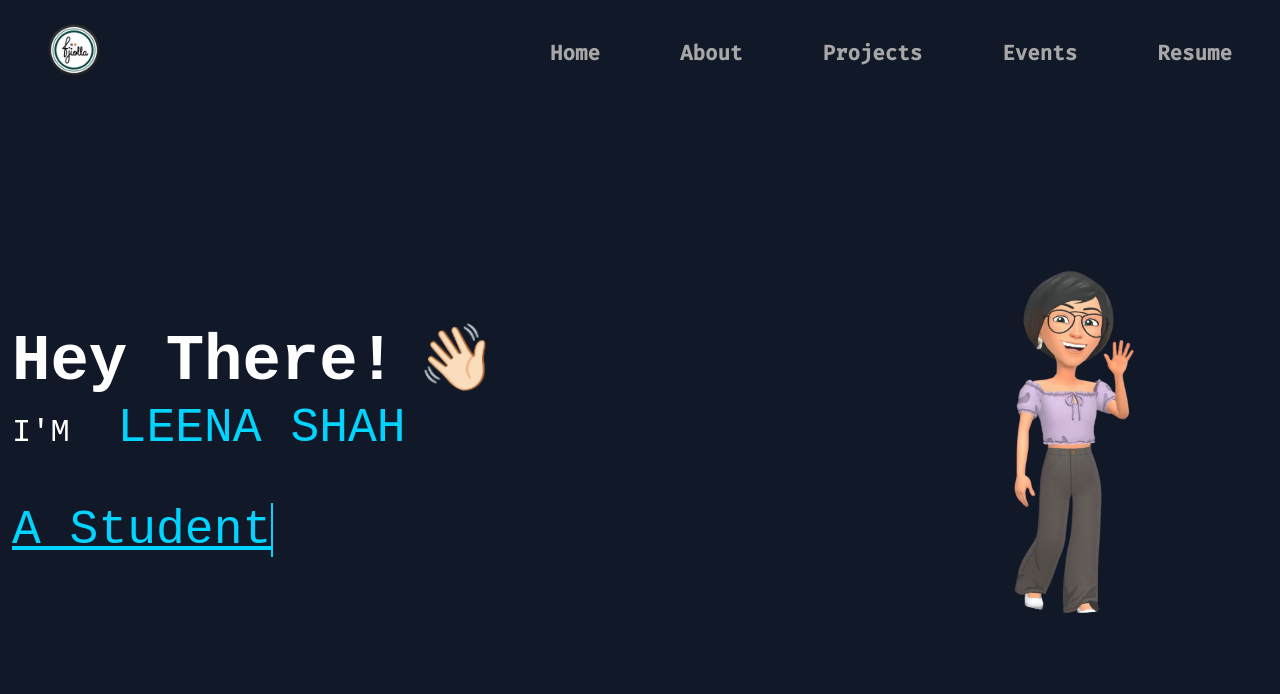
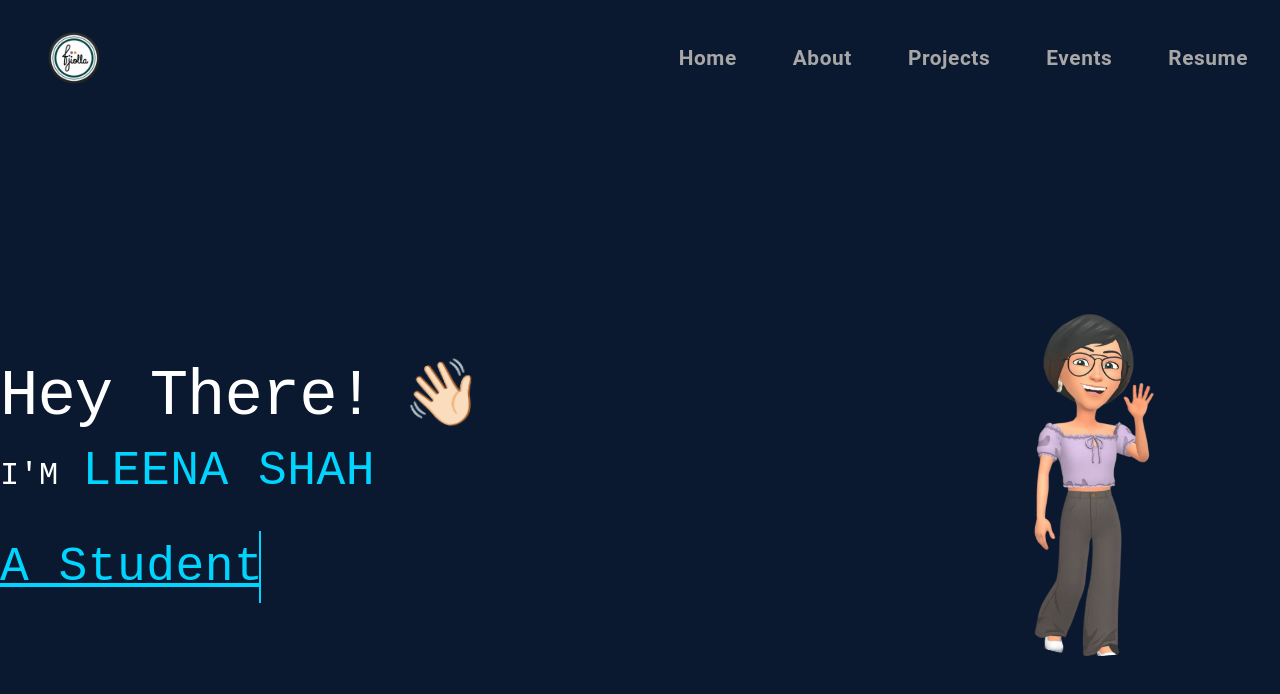
Before and after one commit to fjiolla/My-Portfolio, a React (Vite) app: page / in a window 1280 px wide. Shown: the top 694 px of the page. Built offline with nearby package versions, Linux system fonts and the light colour scheme.

Commit message:
Used material UI instead of plain css

```diff
--- a/package.json
+++ b/package.json
@@ -10,6 +10,10 @@
     "preview": "vite preview"
   },
   "dependencies": {
+    "@emotion/react": "^11.14.0",
+    "@emotion/styled": "^11.14.1",
+    "@mui/icons-material": "^7.3.4",
+    "@mui/material": "^7.3.4",
     "react": "^19.1.1",
     "react-dom": "^19.1.1"
   },
--- a/src/App.jsx
+++ b/src/App.jsx
@@ -1,15 +1,24 @@
 import React from "react";
-import NavBar from "./components/Navbar.jsx";
-import Home from "./components/Home.jsx";
+import { Box } from "@mui/material";
+import NavBar from "./components/Navbar";
+import Home from "./components/Home";
 
 function App() {
   return (
-    <div className="App">
-      <NavBar/>
+    <Box
+      sx={{
+        minHeight: "100vh",
+        bgcolor: "#0a192f",
+        margin: 0,
+        padding: 0,
+        overflow: "hidden",
+      }}
+    >
+      <NavBar />
       <main>
-        <Home/>
+        <Home />
       </main>
-    </div>
+    </Box>
   );
 }
 
--- a/src/components/Home.css
+++ /dev/null
@@ -1,130 +0,0 @@
-html, body {
-  margin: 0;
-  padding: 0;
-  overflow: hidden;
-  height: 100%;
-}
-
-.home-section {
-  min-height: 100vh;
-  display: flex;
-  justify-content: center;
-  align-items: center;
-  padding: 0;
-  color: #fff;
-  font-family: 'Press Start 2P', monospace;
-}
-
-.home-content {
-  display: flex;
-  justify-content: space-between;
-  align-items: center;
-  max-width: 1000px;
-  width: 100%;
-  gap: 2rem;
-}
-
-.wave {
-  display: inline-block;
-  margin-left: -1rem;
-  animation: wave-animation 2s infinite;
-  transform-origin: 70% 70%;
-}
-
-.text-part {
-    flex: 1;
-    margin-left: -8rem;
-    margin-top: -8rem;
-}
-
-@keyframes wave-animation {
-  0%   {  transform: rotate(0deg);    }
-  10%  {  transform: rotate(30deg);   }
-  20%  {  transform: rotate(-30deg);  }
-  30%  {  transform: rotate(30deg);   }
-  40%  {  transform: rotate(-30deg);  }
-  50%  {  transform: rotate(20deg);   }
-  60%  {  transform: rotate(-20deg);  }
-  70%  {  transform: rotate(10deg);   }
-  80%  {  transform: rotate(-10deg);  }
-  90%  {  transform: rotate(5deg);    }
-  100% {  transform: rotate(0deg);    }
-}
-
-.intro {
-  font-size: 4rem;
-  margin: 0 0 0.2rem 0;
-}
-
-.name-line {
-  display: flex;
-  align-items: baseline;
-  gap: 3rem;
-  margin-bottom: 3rem;
-}
-
-.sub-intro {
-  font-size: 2rem;
-}
-
-.image-part {
-  flex: 1;
-  margin-top: -8rem;
-  margin-right: -7rem;
-  display: flex;
-  justify-content: flex-end;
-}
-
-.myname {
-  font-size: 3rem;
-  color: #00d4ff;
-}
-
-
-.my-icon {
-    width: 350px;
-    height: 350px;
-    border-radius: 50%;
-}
-
-.my-icon:hover {
-    transform: scale(1.05);
-}
-
-@media (max-width: 768px) {
-    .home-content {
-        flex-direction: column;
-    }
-
-    .image-part {
-        justify-content: center;
-    }
-
-    .my-icon {
-        width: 200px;
-        margin-top: 2rem;
-    }
-
-}
-
-
-.role {
-  display: inline-block;
-  font-size: 3rem;
-  color: #00d4ff;
-  white-space: nowrap;
-  overflow: hidden;
-  border-right: 2px solid #00d4ff;
-  text-decoration: underline;
-  width: 0;
-  animation: typing 2s steps(9, end) 1 forwards, blink 0.9s infinite step-end;
-}
-
-@keyframes typing {
-  from { width: 0; }
-  to   { width: 9ch; }
-}
-
-@keyframes blink {
-  50% { border-color: transparent; }
-}
--- a/src/components/Home.jsx
+++ b/src/components/Home.jsx
@@ -1,32 +1,160 @@
-import React from "react";
-import "./Home.css";
-import myIcon from "../assets/myIcon.svg"
+import React from 'react';
+import {
+  Typography,
+  Container,
+  Box,
+  Avatar
+} from '@mui/material';
+import { keyframes } from '@mui/system';
+import myIcon from '../assets/myIcon.svg';
 
-export default function Home() {
+const wave = keyframes`
+  0% { transform: rotate(0deg); }
+  10% { transform: rotate(30deg); }
+  20% { transform: rotate(-30deg); }
+  30% { transform: rotate(30deg); }
+  40% { transform: rotate(-30deg); }
+  50% { transform: rotate(20deg); }
+  60% { transform: rotate(-20deg); }
+  70% { transform: rotate(10deg); }
+  80% { transform: rotate(-10deg); }
+  90% { transform: rotate(5deg); }
+  100% { transform: rotate(0deg); }
+`;
+
+const typing = keyframes`
+  from { width: 0; }
+  to { width: 9ch; }
+`;
+
+const blink = keyframes`
+  50% { border-color: transparent; }
+`;
+
+function Home() {
   return (
-    <section className="home-section">
-  <div className="home-content">
-    <div className="text-part">
-      <h1 className="intro">
-        Hey There!{" "}
-        <span className="wave" role="img" aria-label="wave">
-          👋🏻
-        </span>
-      </h1>
+    <Box
+      sx={{
+        minHeight: '100vh',
+        display: 'flex',
+        justifyContent: 'center',
+        alignItems: 'center',
+        color: '#fff',
+        fontFamily: '"Press Start 2P", monospace'
+      }}
+    >
+      <Container maxWidth="lg">
+        <Box
+          sx={{
+            display: 'flex',
+            flexDirection: { xs: 'column', md: 'row' },
+            alignItems: 'center',
+            justifyContent: 'space-between',
+            width: '100%',
+            gap: 4
+          }}
+        >
+          <Box sx={{
+            flex: 1,
+            textAlign: { xs: 'center', md: 'left' },
+            mt: { xs: 0, md: -8 },
+            ml: { xs: 0, md: -8 }
+          }}>
+            <Typography
+              variant="h1"
+              sx={{
+                fontSize: { xs: '2.5rem', md: '4rem' },
+                mb: 1,
+                fontFamily: 'inherit',
+                margin: 0
+              }}
+            >
+              Hey There!{' '}
+              <Box
+                component="span"
+                sx={{
+                  display: 'inline-block',
+                  animation: `${wave} 2s infinite`,
+                  transformOrigin: '70% 70%',
+                  ml: -1
+                }}
+              >
+                👋🏻
+              </Box>
+            </Typography>
 
-      <div className="name-line">
-        <span className="sub-intro">I'M</span>
-        <span className="myname">LEENA SHAH</span>
-      </div>
+            <Box
+              sx={{
+                display: 'flex',
+                flexDirection: { xs: 'column', sm: 'row' },
+                alignItems: { xs: 'center', sm: 'baseline' },
+                gap: { xs: 1, sm: 3 },
+                mb: 3
+              }}
+            >
+              <Typography
+                sx={{
+                  fontSize: { xs: '1.5rem', md: '2rem' },
+                  fontFamily: 'inherit'
+                }}
+              >
+                I'M
+              </Typography>
+              <Typography
+                sx={{
+                  fontSize: { xs: '2rem', md: '3rem' },
+                  color: '#00d4ff',
+                  fontFamily: 'inherit'
+                }}
+              >
+                LEENA SHAH
+              </Typography>
+            </Box>
 
-      <span className="role">A Student</span>
-    </div>
+            <Typography
+              sx={{
+                fontSize: { xs: '1.8rem', md: '3rem' },
+                color: '#00d4ff',
+                textDecoration: 'underline',
+                fontFamily: 'inherit',
+                display: 'inline-block',
+                overflow: 'hidden',
+                borderRight: '2px solid #00d4ff',
+                whiteSpace: 'nowrap',
+                width: 0,
+                animation: `${typing} 2s steps(9, end) forwards, ${blink} 0.9s infinite step-end`
+              }}
+            >
+              A Student
+            </Typography>
+          </Box>
 
-    <div className="image-part">
-      <img src={myIcon} alt="Leena Icon" className="my-icon" />
-    </div>
-  </div>
-</section>
-
+          <Box
+            sx={{
+              flex: 1,
+              display: 'flex',
+              justifyContent: { xs: 'center', md: 'flex-end' },
+              mt: { xs: 4, md: -8 },
+              mr: { xs: 0, md: -7 }
+            }}
+          >
+            <Avatar
+              src={myIcon}
+              alt="Leena Icon"
+              sx={{
+                width: { xs: 200, md: 350 },
+                height: { xs: 200, md: 350 },
+                transition: 'transform 0.3s ease',
+                '&:hover': {
+                  transform: 'scale(1.05)'
+                }
+              }}
+            />
+          </Box>
+        </Box>
+      </Container>
+    </Box>
   );
 }
+
+export default Home;
--- a/src/components/NavBar.css
+++ /dev/null
@@ -1,28 +0,0 @@
-.navbar {
-  display: flex;
-  justify-content: space-between;
-  align-items: center;
-  padding: 0rem 3rem 0rem 1.5rem;
-}
-
-.navbar-logo .logo {
-  height: 100px;
-  width: auto;
-}
-
-.navbar-links {
-  display: flex;
-  list-style: none;
-  font-size: 1.3rem;
-  gap: 5rem;
-}
-
-.navbar-links a {
-  text-decoration: none;
-  color: #a8a7a7;
-  font-weight: 600;
-}
-
-.navbar-links a:hover {
-  color: #007bff;
-}
--- a/src/components/Navbar.jsx
+++ b/src/components/Navbar.jsx
@@ -1,24 +1,54 @@
 import React from "react";
+import { AppBar, Toolbar, Button, Box, Avatar } from "@mui/material";
 import logo from "../assets/logo.png";
-import "./NavBar.css";
 
 function NavBar() {
   return (
-    <nav className="navbar">
-      <div className="navbar-logo">
-        <a href="/">
-          <img src={logo} className="logo"/>
-        </a>
-      </div>
+    <AppBar
+      position="static"
+      elevation={0}
+      sx={{
+        bgcolor: "transparent",
+        py: 1,
+      }}
+    >
+      <Toolbar sx={{ justifyContent: "space-between", px: 3 }}>
+        <Box sx={{ display: "flex", alignItems: "center" }}>
+          <Avatar
+            src={logo}
+            alt="Logo"
+            sx={{ width: 100, height: 100 }}
+            variant="square"
+          />
+        </Box>
 
-      <ul className="navbar-links">
-        <li><a href="/">Home</a></li>
-        <li><a href="/about">About</a></li>
-        <li><a href="/projects">Projects</a></li>
-        <li><a href="/projects">Events</a></li>
-        <li><a href="/resume">Resume</a></li>
-      </ul>
-    </nav>
+        <Box
+          sx={{
+            display: { xs: "none", md: "flex" },
+            gap: 5,
+          }}
+        >
+          {["Home", "About", "Projects", "Events", "Resume"].map((item) => (
+            <Button
+              key={item}
+              href={item === "Home" ? "/" : `/${item.toLowerCase()}`}
+              sx={{
+                color: "#a8a7a7",
+                fontSize: "1.3rem",
+                fontWeight: 600,
+                textTransform: "none",
+                "&:hover": {
+                  color: "#007bff",
+                  bgcolor: "transparent",
+                },
+              }}
+            >
+              {item}
+            </Button>
+          ))}
+        </Box>
+      </Toolbar>
+    </AppBar>
   );
 }
 
--- a/src/index.css
+++ b/src/index.css
@@ -6,6 +6,5 @@ body {
   -webkit-font-smoothing: antialiased;
   -moz-osx-font-smoothing: grayscale;
   background-color: #111827;
-  /*background-image: linear-gradient(to left, rgb(0, 0, 0), rgb(0, 0, 0));*/
   color: #fff;
 }
```
Also changed, not shown: 1 other file (tests, documents, lock files or other folders).
